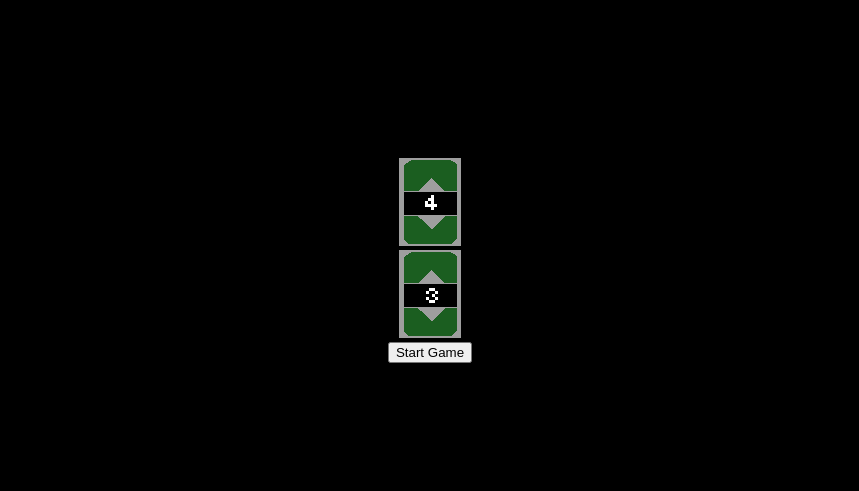
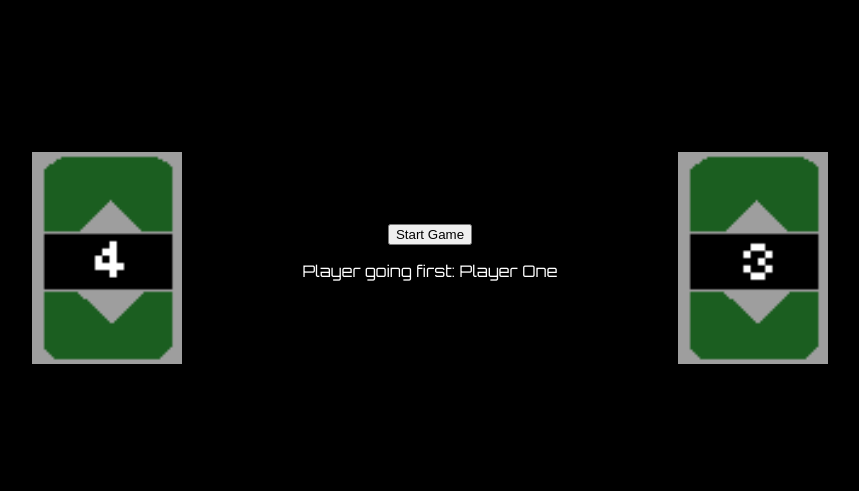
Before and after one commit to LinseyRi/pazaak_game, a plain HTML site: page index.html in a window 1280 px wide. Shown: the part 140-631 px from the top of the page, without its empty margins (210-1069 px from the left). Drawn offline with Linux system fonts and the light colour scheme.

Commit message:
implement start screen and test chance to see who goes first

```diff
--- a/index.html
+++ b/index.html
@@ -19,11 +19,14 @@
 
             </div>
 
+            <div id="info-stack" class="info-stack">
+                <button id="start-game-button">Start Game</button>
+
+                <p>Player going first: <span id="first-player"></span></p>
+            </div>
             <div id="player-2-chance" class="player-chance">
 
             </div>
-            <button id="start-game-button">Start Game</button>
-            <span id="first-player"></span>
         </div>
         <div id="game-end-banner" class="game-end-banner disabled"></div>
         <div id="round-end-banner" class="round-end-banner disabled"></div>
--- a/objects.js
+++ b/objects.js
@@ -609,6 +609,8 @@ async function fillStartScreen() {
     // test who goes first
     let firstGo = playerOneCard.value > playerTwoCard.value ? playerOne : playerTwo;
 
+    // enter this into span
+    document.getElementById("first-player").innerHTML = `${firstGo.name}`;
     // add start game button function
     document.getElementById("start-game-button").addEventListener("click", function() {
         document.getElementById("game-start").classList.add("disabled");
--- a/style.css
+++ b/style.css
@@ -51,10 +51,22 @@ body {
 	left: 0;
 	z-index: 10;
 	display: flex;
-	flex-direction: column;
+	flex-direction: row;
 	justify-content: center;
 	align-items: center;
     font-size: 50;
+}
+
+.game-start-banner img {
+    width: 150px;
+    margin: 120px;
+}
+
+#info-stack {
+    display: flex;
+    flex-direction: column;
+    justify-content: center;
+    align-items: center;
 }
 
 #game-start.disabled {
```
